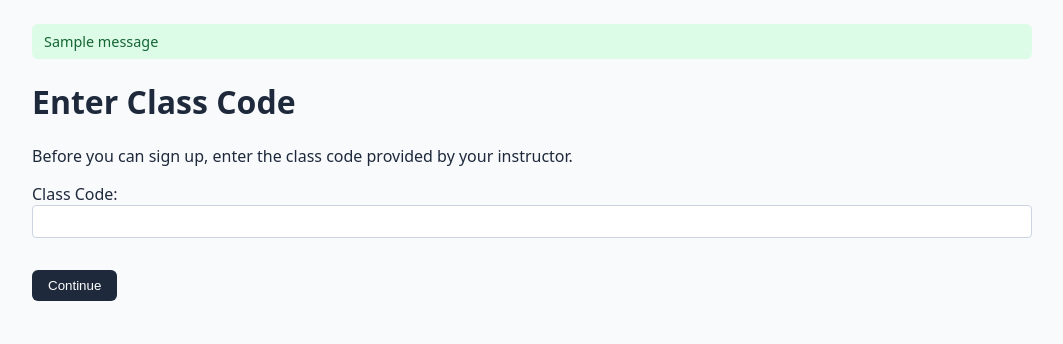
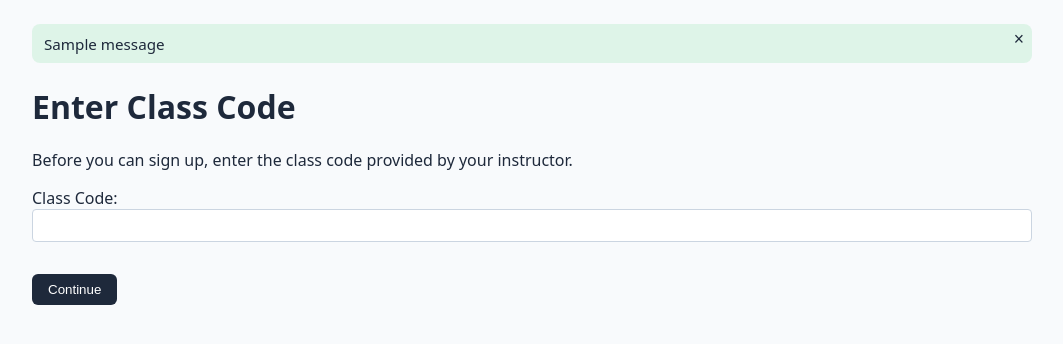
Before and after one commit to profzeller/socdoc, a Django app: page /accounts/enroll/ in a window 1280 px wide. Shown: the part 53-397 px from the top of the page, without its empty margins (108-1171 px from the left). Run offline with Django 5.2, Linux system fonts and the light colour scheme; tables that the repository leaves empty hold one stand-in row (Sample ...); one stand-in notice (Sample message) is shown.

Commit message:
Add class code validation, social signup improvements, and alert styling updates
- Refactor class code validation for reuse across forms.
- Introduce `SocialClassCodeSignupForm` for Discord-based signups with class code input.
- Enhance alert styling with close button and visual improvements for message tags.
- Update `docker-compose.dev.yml` to simplify folder mounting and use `.env` for secrets.

```diff
--- a/web/accounts/forms.py
+++ b/web/accounts/forms.py
@@ -1,27 +1,110 @@
 from django import forms
 from django.conf import settings
+
 from .models import Team, ClassCode, Profile, ClassConfig
+
+# Allauth imports for custom signup forms
+from allauth.account.forms import SignupForm as AllauthSignupForm
+from allauth.socialaccount.forms import SignupForm as SocialSignupBase
 
 
 # ------------------------------------------------------
-# Class Enrollment Code
+# Shared validator for class codes
+# ------------------------------------------------------
+def validate_class_code(raw_code: str) -> str:
+    """
+    Central place to validate a class code.
+
+    Accepts either:
+    - A record in ClassCode with active=True
+    - Or the single env var CLASS_ENROLL_CODE
+    """
+    code = (raw_code or "").strip()
+
+    # Option A: DB-backed codes
+    if ClassCode.objects.filter(code=code, active=True).exists():
+        return code
+
+    # Option B: single env var
+    expected = getattr(settings, "CLASS_ENROLL_CODE", "")
+    if expected and code == expected:
+        return code
+
+    raise forms.ValidationError("Invalid class code.")
+
+
+# ------------------------------------------------------
+# Enroll gate form (if you still use /accounts/enroll/)
 # ------------------------------------------------------
 class EnrollCodeForm(forms.Form):
     code = forms.CharField(label="Class Code", max_length=64)
 
     def clean_code(self):
-        code = self.cleaned_data["code"].strip()
+        return validate_class_code(self.cleaned_data["code"])
 
-        # --- Option A: database-stored class codes ---
-        if ClassCode.objects.filter(code=code, active=True).exists():
-            return code
 
-        # --- Option B: static env var ---
-        expected = getattr(settings, "CLASS_ENROLL_CODE", "")
-        if expected and code == expected:
-            return code
+# ------------------------------------------------------
+# ACCOUNT SIGNUP (email/password path) with class code
+# ------------------------------------------------------
+class ClassCodeSignupForm(AllauthSignupForm):
+    """
+    Used for the regular account signup flow (email/password).
+    Adds a class_code field and validates it.
+    """
 
-        raise forms.ValidationError("Invalid class code.")
+    class_code = forms.CharField(
+        label="Class Code",
+        max_length=64,
+        help_text="Enter the class code your instructor gave you.",
+    )
+
+    def clean_class_code(self):
+        return validate_class_code(self.cleaned_data["class_code"])
+
+    def save(self, request):
+        # We don't store the class_code on the user, it's just a gate.
+        self.cleaned_data.pop("class_code", None)
+        user = super().save(request)
+        return user
+
+
+# ------------------------------------------------------
+# SOCIAL SIGNUP (Discord) with class code
+# ------------------------------------------------------
+class SocialClassCodeSignupForm(SocialSignupBase):
+    """
+    Used for the Discord 3rd-party signup screen.
+
+    - Shows ONLY the class_code field to the user.
+    - Hides email (Discord email is still captured but not editable).
+    """
+
+    class_code = forms.CharField(
+        label="Class Code",
+        max_length=64,
+        help_text="Enter the class code your instructor gave you.",
+    )
+
+    def __init__(self, *args, **kwargs):
+        super().__init__(*args, **kwargs)
+
+        # Hide email field from the UI (Discord already provided it)
+        if "email" in self.fields:
+            self.fields["email"].widget = forms.HiddenInput()
+
+        # If username is prefilled from Discord and you don't want students
+        # to edit it here, you could also hide it:
+        # if "username" in self.fields:
+        #     self.fields["username"].widget = forms.HiddenInput()
+
+    def clean_class_code(self):
+        return validate_class_code(self.cleaned_data["class_code"])
+
+    def save(self, request):
+        # Discard class_code after validation
+        self.cleaned_data.pop("class_code", None)
+        user = super().save(request)
+        return user
 
 
 # ------------------------------------------------------
@@ -51,7 +134,7 @@ class JoinTeamForm(forms.Form):
     join_code = forms.CharField(
         max_length=32,
         label="Team Join Code",
-        help_text="Enter the join code provided by your team leader."
+        help_text="Enter the join code provided by your team leader.",
     )
 
     def clean_join_code(self):
@@ -73,10 +156,15 @@ class ProfileForm(forms.ModelForm):
     """
     Lets users edit display_name + role_in_soc.
     """
+
     class Meta:
         model = Profile
         fields = ["display_name", "role_in_soc"]
         widgets = {
-            "display_name": forms.TextInput(attrs={"placeholder": "Your preferred name"}),
-            "role_in_soc": forms.TextInput(attrs={"placeholder": "Example: IR Lead, SIEM Analyst, etc."}),
+            "display_name": forms.TextInput(
+                attrs={"placeholder": "Your preferred name"}
+            ),
+            "role_in_soc": forms.TextInput(
+                attrs={"placeholder": "Example: IR Lead, SIEM Analyst, etc."}
+            ),
         }
--- a/web/static/css/app.css
+++ b/web/static/css/app.css
@@ -304,10 +304,9 @@ body.dark .btn-discord:hover {
 .auth-foot { margin-top: 1rem; font-size: .9rem; }
 
 .messages {
-  list-style: none;
-  padding: 0;
-  margin: 0 0 1rem 0;
+  margin-bottom: 1rem;
 }
+
 .message {
   padding: 0.5rem 0.75rem;
   border-radius: 0.4rem;
@@ -424,3 +423,47 @@ body.dark .md-preview-toggle {
   background: var(--button-bg);
   color: var(--nav-text);
 }
+
+.alert {
+  position: relative;
+  padding: 0.6rem 2rem 0.6rem 0.75rem;
+  border-radius: 0.5rem;
+  margin-bottom: 0.5rem;
+  font-size: 0.95rem;
+  background: rgba(59, 130, 246, 0.1); /* default info */
+  color: var(--fg);
+}
+
+/* Variants based on Django message tags */
+.alert-success {
+  background: rgba(34, 197, 94, 0.12);
+}
+
+.alert-error,
+.alert-danger {
+  background: rgba(239, 68, 68, 0.12);
+}
+
+.alert-warning {
+  background: rgba(234, 179, 8, 0.12);
+}
+
+.alert-info {
+  background: rgba(59, 130, 246, 0.1);
+}
+
+.alert-close {
+  position: absolute;
+  right: 0.5rem;
+  top: 0.3rem;
+  border: none;
+  background: none;
+  color: inherit;
+  font-size: 1.1rem;
+  cursor: pointer;
+  padding: 0;
+}
+
+.alert-close:hover {
+  opacity: 0.7;
+}
--- a/web/templates/_base.html
+++ b/web/templates/_base.html
@@ -56,13 +56,22 @@
   </nav>
 
   <main class="page-content">
-      {% if messages %}
-        <ul class="messages">
-            {% for message in messages %}
-                <li class="message {{ message.tags }}">{{ message }}</li>
-            {% endfor %}
-        </ul>
-      {% endif %}
+
+    {% if messages %}
+      <div class="messages">
+        {% for message in messages %}
+          <div class="alert alert-{{ message.tags|default:"info" }}">
+            <span class="alert-text">{{ message }}</span>
+            <button type="button"
+                    class="alert-close"
+                    onclick="this.closest('.alert').style.display='none';">
+              &times;
+            </button>
+          </div>
+        {% endfor %}
+      </div>
+    {% endif %}
+
     {% block content %}{% endblock %}
   </main>
 
```
Also changed, not shown: docker-compose.dev.yml (+7 -3 lines), web/socdocs/settings.py (+9 -1 lines), web/templates/socialaccount/signup.html (added, +45 -0 lines).
